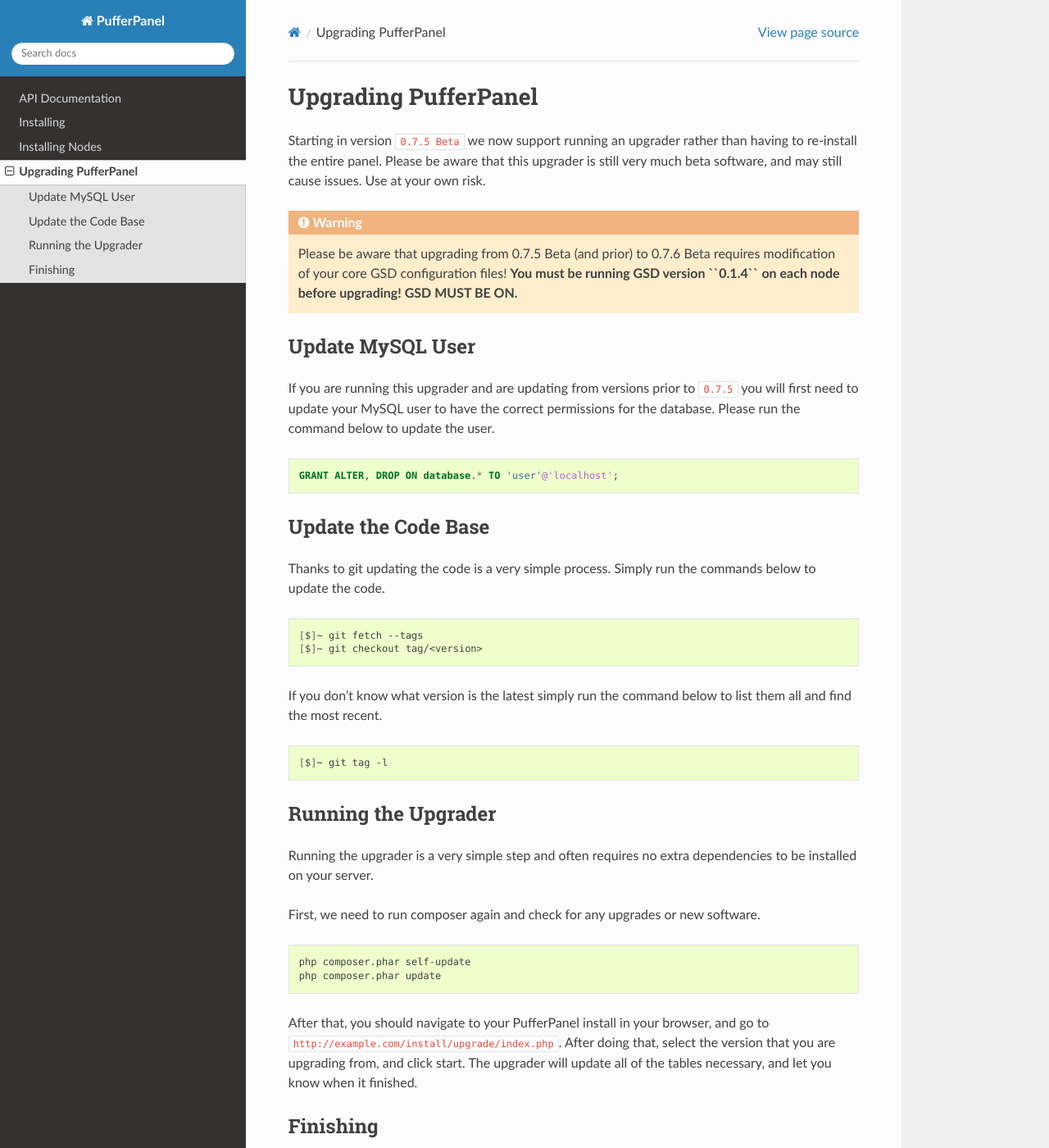
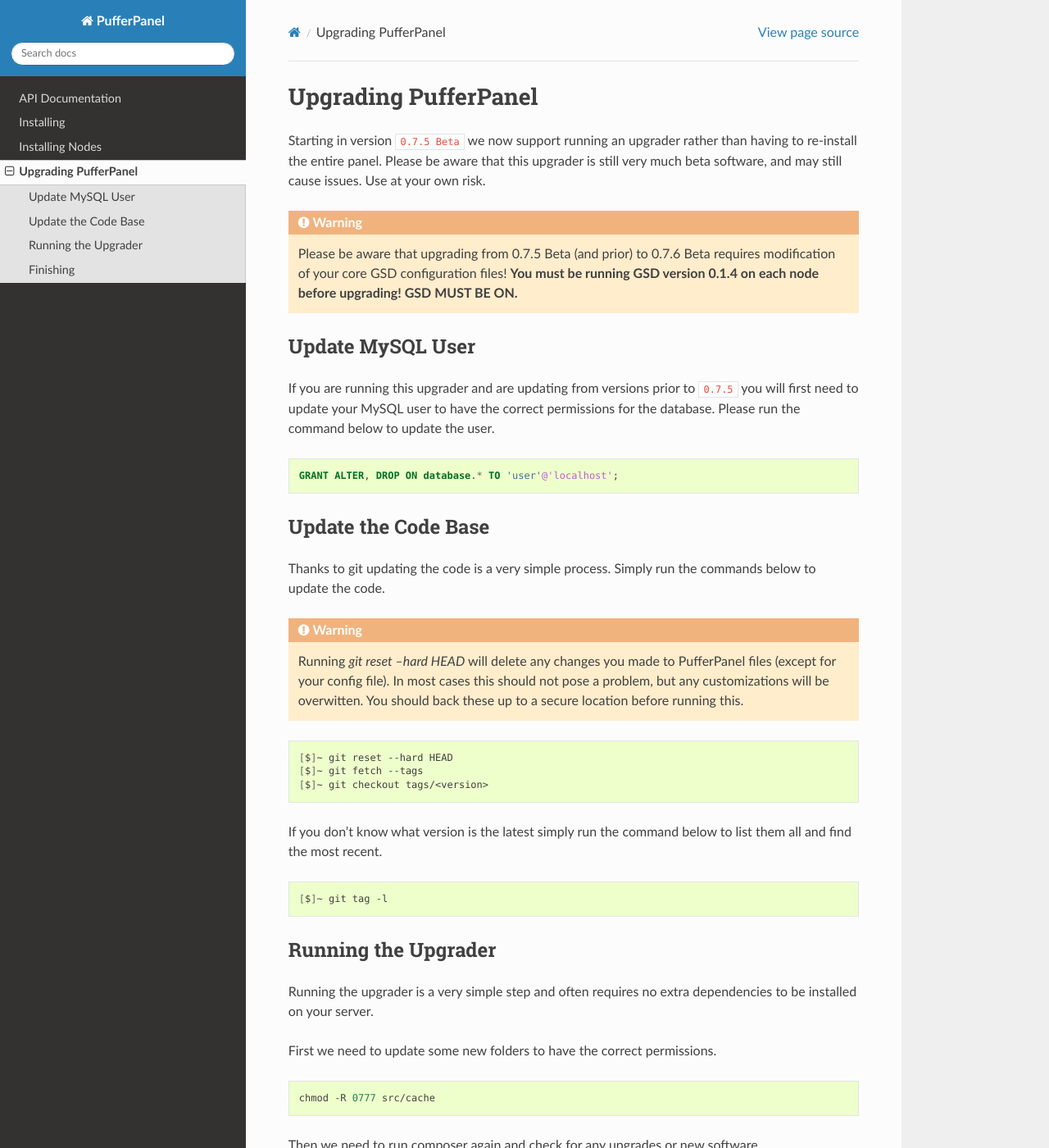
Before and after one commit to pufferpanel/pufferpanel, a Sphinx documentation site: the page built from docs/upgrading.rst, in a window 1280 px wide and 1400 px high. Shown: the whole window at 82% size. Built offline with Sphinx 7.4.7 and the Read the Docs theme 2.0.0, drawn with Linux system fonts in a browser that asks for light colours; some of the changed text lies outside the part shown.

Commit message:
Update the documentation

````diff
--- a/docs/installing.rst
+++ b/docs/installing.rst
@@ -37,9 +37,7 @@ After running composer we need to setup the other folders for the installer so t
 .. code-block:: sh
 
     [$]~ chmod -R 0777 panel/install/install
-    [$]~ chmod -R 0777 src/core
-    [$]~ chmod -R 0777 src/logs
-    [$]~ chmod -R 0777 src/cache
+    [$]~ chmod -R 0777 src/{core, logs, cache}
 
 Configuring MySQL
 -----------------
--- a/docs/installing_nodes.rst
+++ b/docs/installing_nodes.rst
@@ -33,7 +33,6 @@ Before we can begin installing a node, you must first create some directories th
 
 .. code-block:: sh
 
-	[$]~ groupadd gsdusers
 	[$]~ mkdir -p /mnt/MC/CraftBukkit
 
 You will need to upload a file called ``server.jar`` into the ``/mnt/MC/CraftBukkit`` directory. You can also upload any other miscelaneous files that you want to be added to each server upon creation.
@@ -50,7 +49,7 @@ Install Game Server Daemon
 	[$]~ git clone https://github.com/PufferPanel/cpulimit.git
 	[$]~ cp cpulimit/cpulimit /usr/bin
 
-This will download all of the files necessary and place them into the correct directory. To checkout the lastest version of ``GSD`` please `check the releases <https://github.com/PufferPanel/gsd/releases>`_ and input the version that the release is titled. For example, ``0.1.3``.
+This will download all of the files necessary and place them into the correct directory. To checkout the lastest version of ``GSD`` please `check the releases <https://github.com/PufferPanel/gsd/releases>`_ and input the version that the release is titled. For example, ``0.1.4``.
 
 You will need to make ``config.json`` and it should look similar to the code below. Please make sure to update the ```authurl`` value to link to your panel correctly. Update ``YOUR_NODE_TOKEN_HERE`` to be the code that is displayed in PufferPanel for your node, it is called ``gsd_secret`` in the panel.
 
--- a/docs/upgrading.rst
+++ b/docs/upgrading.rst
@@ -4,7 +4,7 @@ Starting in version ``0.7.5 Beta`` we now support running an upgrader rather tha
 
 .. warning::
 
-    Please be aware that upgrading from 0.7.5 Beta (and prior) to 0.7.6 Beta requires modification of your core GSD configuration files! **You must be running GSD version ``0.1.4`` on each node before upgrading! GSD MUST BE ON.**
+    Please be aware that upgrading from 0.7.5 Beta (and prior) to 0.7.6 Beta requires modification of your core GSD configuration files! **You must be running GSD version 0.1.4 on each node before upgrading! GSD MUST BE ON.**
 
 Update MySQL User
 -----------------
@@ -18,10 +18,15 @@ Update the Code Base
 --------------------
 Thanks to git updating the code is a very simple process. Simply run the commands below to update the code.
 
+.. warning::
+
+    Running *git reset --hard HEAD* will delete any changes you made to PufferPanel files (except for your config file). In most cases this should not pose a problem, but any customizations will be overwitten. You should back these up to a secure location before running this.
+
 .. code-block:: sh
 
+  [$]~ git reset --hard HEAD
   [$]~ git fetch --tags
-  [$]~ git checkout tag/<version>
+  [$]~ git checkout tags/<version>
 
 If you don't know what version is the latest simply run the command below to list them all and find the most recent.
 
@@ -33,7 +38,13 @@ Running the Upgrader
 --------------------
 Running the upgrader is a very simple step and often requires no extra dependencies to be installed on your server.
 
-First, we need to run composer again and check for any upgrades or new software.
+First we need to update some new folders to have the correct permissions.
+
+.. code-block:: sh
+
+    chmod -R 0777 src/cache
+
+Then we need to run composer again and check for any upgrades or new software.
 
 .. code-block:: sh
 
````
